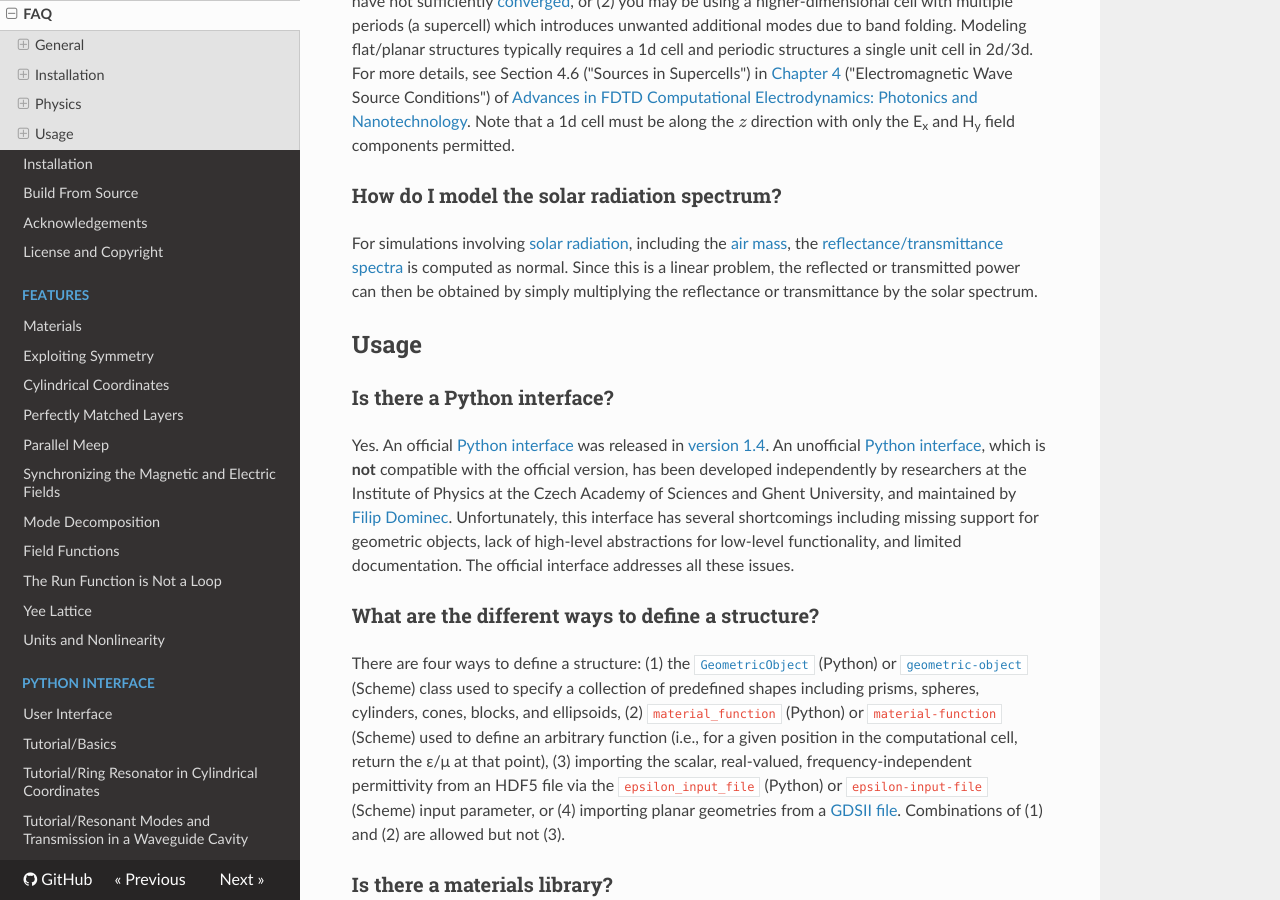
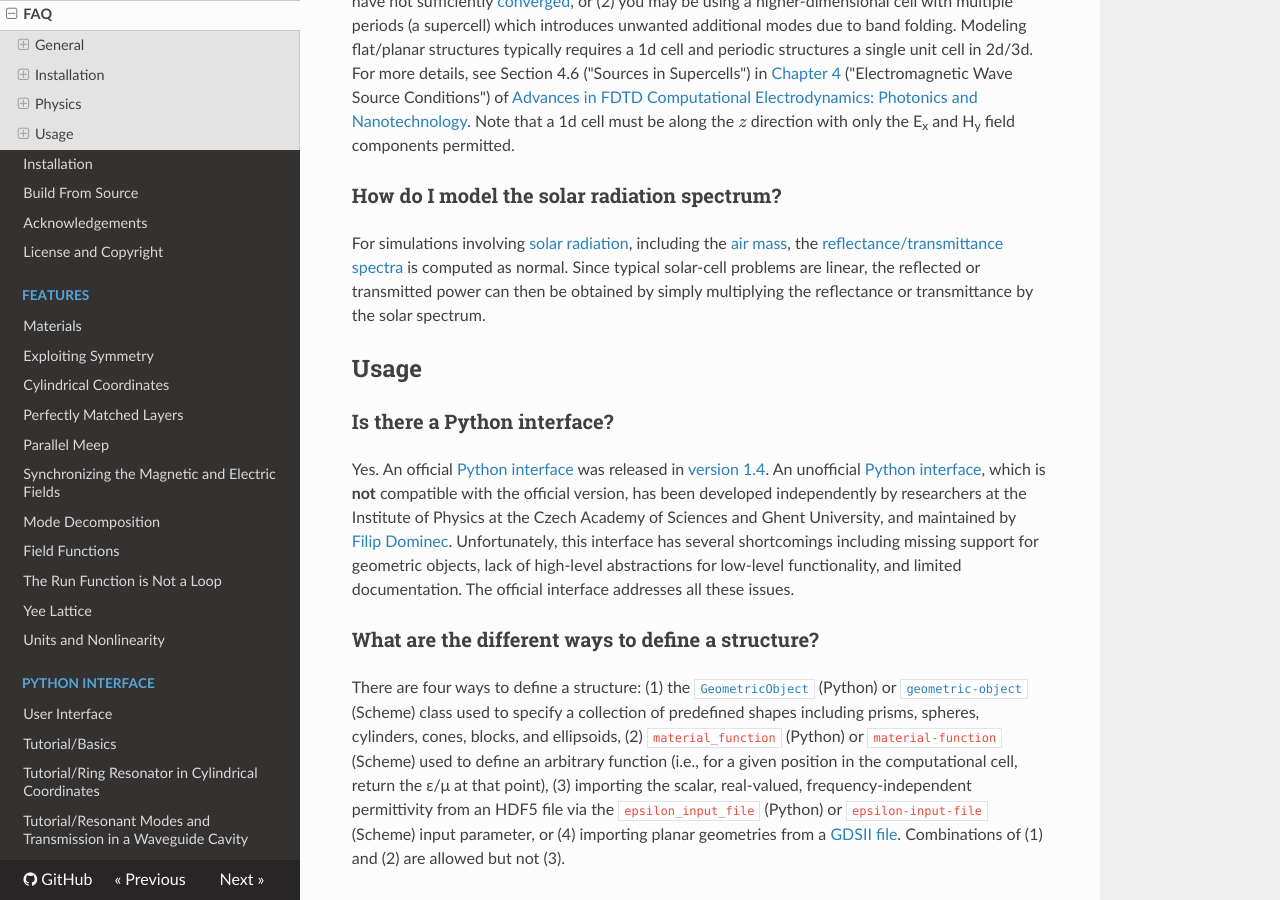
Before and after one commit to NanoComp/meep, an MkDocs documentation site: the page built from doc/docs/FAQ.md, in a window 1280 px wide and 900 px high, scrolled down 6303 px. Built offline with MkDocs 1.6.1, drawn with Linux system fonts in a browser that asks for light colours; nearby versions of some CDN libraries; formulas are drawn with MathJax 3; old or Windows-style settings are respelled for this version of MkDocs.

Commit message:
Update FAQ.md

```diff
--- a/doc/docs/FAQ.md
+++ b/doc/docs/FAQ.md
@@ -109,7 +109,7 @@ There are two possible explanations: (1) the simulation run time may be too shor
 
 ### How do I model the solar radiation spectrum?
 
-For simulations involving [solar radiation](https://en.wikipedia.org/wiki/Sunlight#Surface_illumination), including the [air mass](https://en.wikipedia.org/wiki/Air_mass_(solar_energy)), the [reflectance/transmittance spectra](Introduction.md#transmittancereflectance-spectra) is computed as normal. Since this is a linear problem, the reflected or transmitted power can then be obtained by simply multiplying the reflectance or transmittance by the solar spectrum.
+For simulations involving [solar radiation](https://en.wikipedia.org/wiki/Sunlight#Surface_illumination), including the [air mass](https://en.wikipedia.org/wiki/Air_mass_(solar_energy)), the [reflectance/transmittance spectra](Introduction.md#transmittancereflectance-spectra) is computed as normal. Since typical solar-cell problems are linear, the reflected or transmitted power can then be obtained by simply multiplying the reflectance or transmittance by the solar spectrum.
 
 Usage
 -----
```
